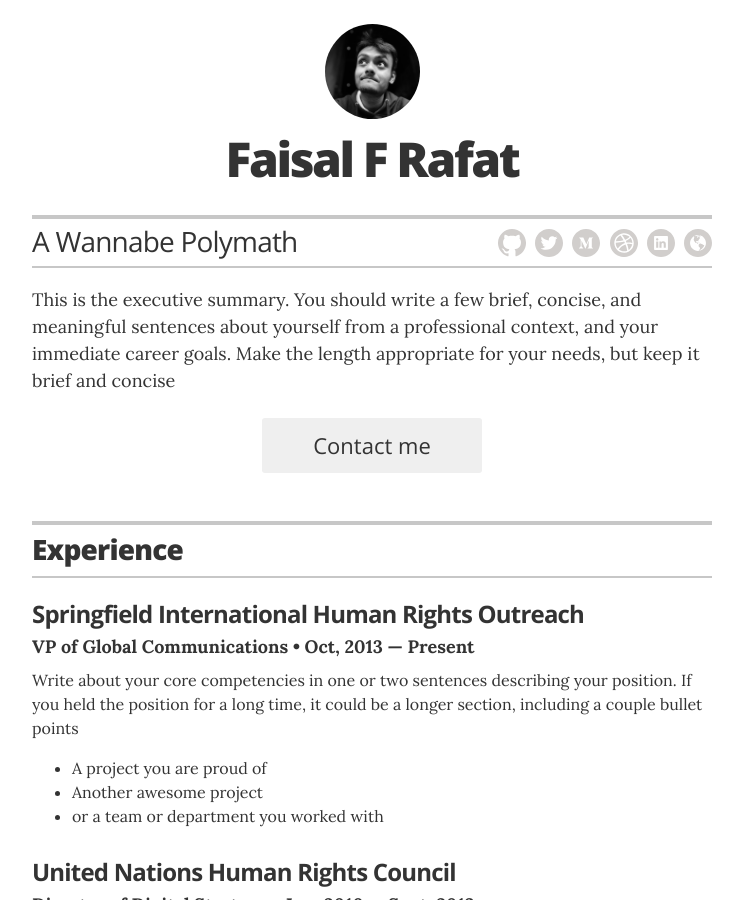
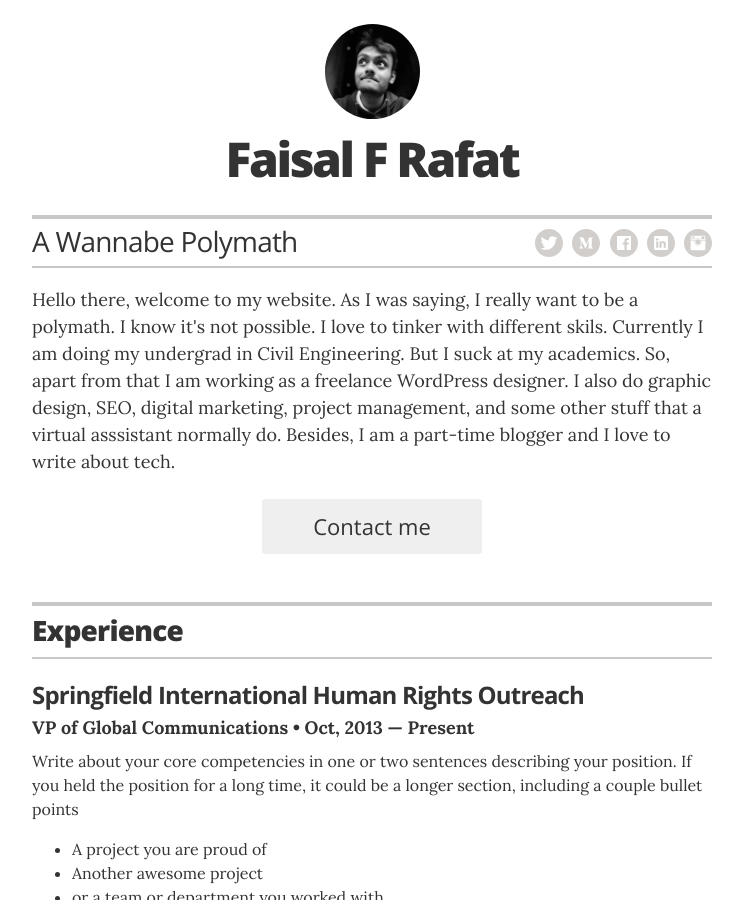
Before and after one commit to ffrafat/ffrafat.github.io, a Jekyll site: the page built from index.html, in a window 1280 px wide and 900 px high. Shown: the whole window, without its empty margins (268-1011 px from the left). Built offline with Jekyll 4.4.1, drawn with Linux system fonts in a browser that asks for light colours; some of the changed lines change nothing that is shown; some of the changed text lies outside the part shown.

Commit message:
Update _config.yml

```diff
--- a/_config.yml
+++ b/_config.yml
@@ -23,7 +23,7 @@ resume_contact_address:         "RUET Campus, Kazla, Rajshahi-6204"
 resume_header_contact_info:     "RUET Campus, Kazla, Rajshahi-6204 • +8801734512161 • faisalfaruquerafat@gmail.com"
 display_header_contact_info:    "false"
 
-resume_header_intro: "<p>This is the executive summary. You should write a few brief, concise, and meaningful sentences about yourself from a professional context, and your immediate career goals. Make the length appropriate for your needs, but keep it brief and concise</p>"
+resume_header_intro: "<p>Hello there, welcome to my website. As I was saying, I really want to be a polymath. I know it's not possible. I love to tinker with different skils. Currently I am doing my undergrad in Civil Engineering. But I suck at my academics. So, apart from that I am working as a freelance WordPress designer. I also do graphic design, SEO, digital marketing, project management, and some other stuff that a virtual asssistant normally do. Besides, I am a part-time blogger and I love to write about tech.</p>"
 
 # use "yes" to display the email contact button,
 # "no" to display an "I'm not looking for work" message,
@@ -40,19 +40,19 @@ resume_section_skills:          true
 resume_section_recognition:     true
 resume_section_links:           true
 resume_section_associations:    true
-# resume_section_interests:       true
+resume_section_interests:       true
 
 # Resume social links
 # uncomment the options you wish to display, and add your own URL
 resume_social_links:
-  resume_github_url:            "https://github.com/jglovier/resume-template"
-  resume_twitter_url:           "http://twitter.com/jglovier"
-  resume_dribbble_url:          "https://dribbble.com/jag"
-  # resume_facebook_url:          "insert Facebook URL here"
-  resume_linkedin_url:          "https://www.linkedin.com/in/joelglovier"
-  # resume_instagram_url:         "insert your Instagram URL here"
-  resume_website_url:           "http://joelglovier.com"
-  resume_medium_url:            "https://medium.com/@jglovier"
+  #resume_github_url:            "https://github.com/ffrafat"
+  resume_twitter_url:           "https://twitter.com/faisalfrafat"
+  #resume_dribbble_url:          "https://dribbble.com/jag"
+  resume_facebook_url:          "https://facebook.com/faisalfrafat"
+  resume_linkedin_url:          "https://linkedin.com/in/ffrafat"
+  resume_instagram_url:         "https://instagram.com/faisalfrafat"
+  #resume_website_url:           "#"
+  resume_medium_url:            "https://ffrafat.medium.com"
 resume_print_social_links:      true
 
 # Design settings
```
